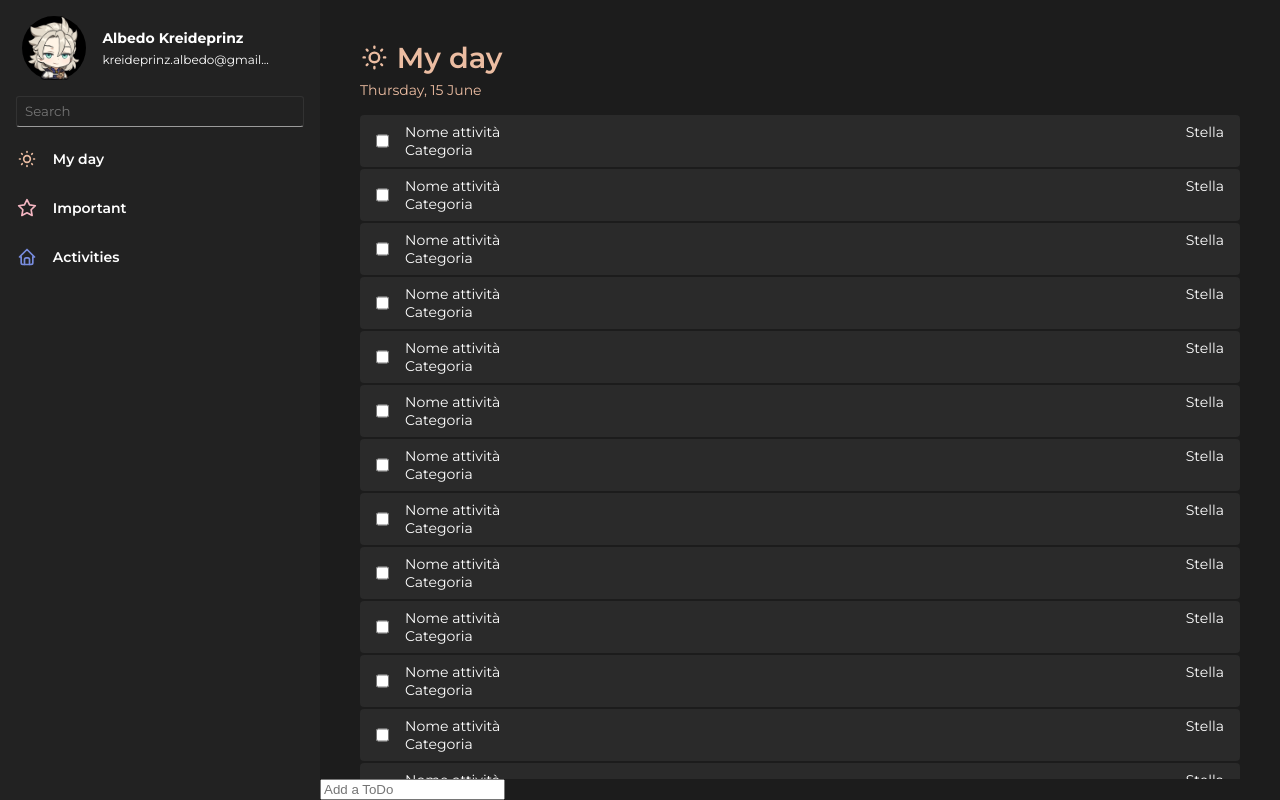
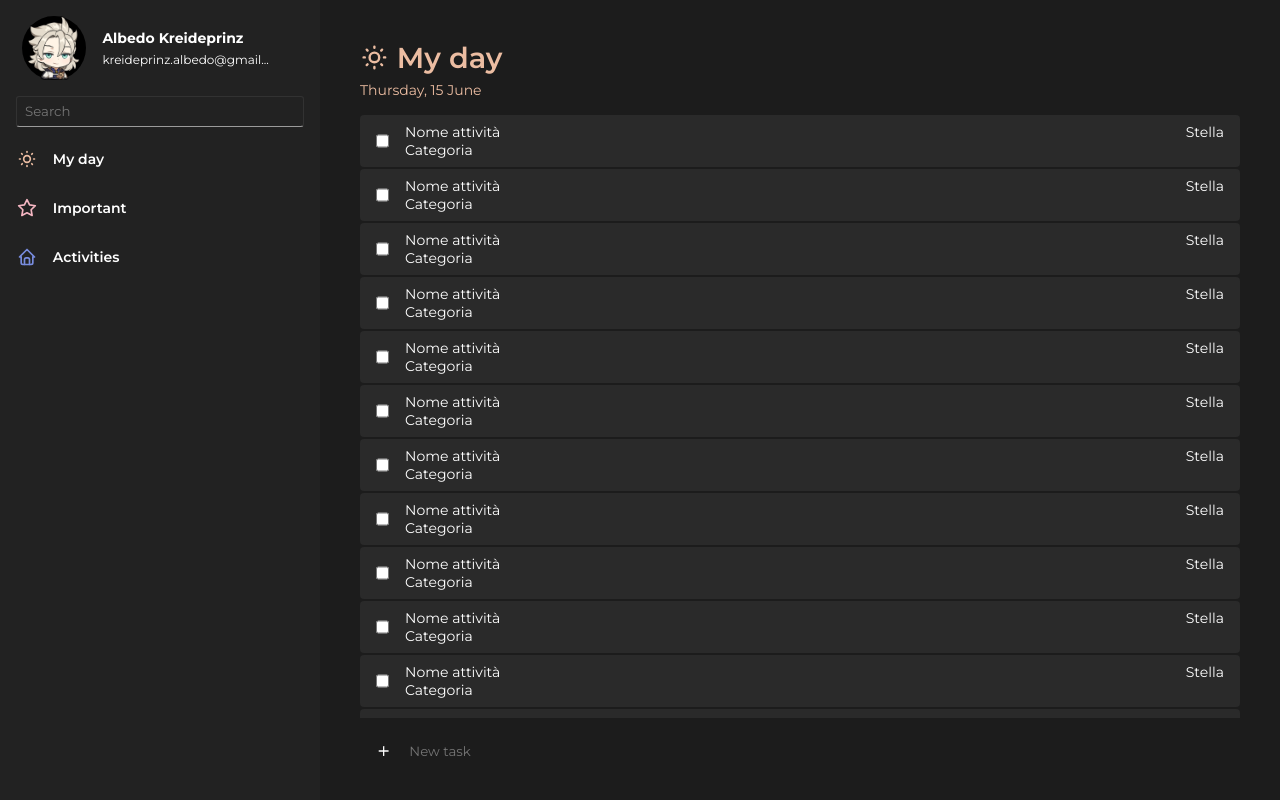
Before and after one commit to GIMMI42PIASTRATO/to-do-list-react, a React (Vite) app: page / in a window 1280 px wide. Built offline with nearby package versions, Linux system fonts and the light colour scheme.

Commit message:
Started creating the AddToDo bar

```diff
--- a/src/components/AddToDo.jsx
+++ b/src/components/AddToDo.jsx
@@ -1,9 +1,12 @@
 import React from "react";
+import style from "../style/AddToDo.module.css";
+import { TbPlus, TbPumpkinScary } from "react-icons/tb";
 
 export default function AddToDo() {
     return (
-        <div>
-            <input type="text" placeholder="Add a ToDo" />
+        <div className={style.container}>
+            <TbPlus />
+            <input type="text" placeholder="New task" className={style.addToDo} />
         </div>
     );
 }
--- /dev/null
+++ b/src/style/AddToDo.module.css
@@ -0,0 +1,20 @@
+.container {
+    display: flex;
+    align-items: center;
+    margin: 1rem 2.5rem 2rem 2.5rem;
+
+    padding: 0.5rem 1rem;
+    gap: 1rem;
+}
+
+.addToDo {
+    font-family: 'Montserrat', sans-serif;
+    width: 100%;
+    background: none;
+    border: none;
+
+}
+
+.addToDo:focus {
+    outline: none;
+}
--- a/src/style/ToDo.module.css
+++ b/src/style/ToDo.module.css
@@ -20,6 +20,8 @@
     padding: 0;
     border: none;
     background: none;
+}
+
+.ceckBox:hover {
     outline: none;
-
 }
```
